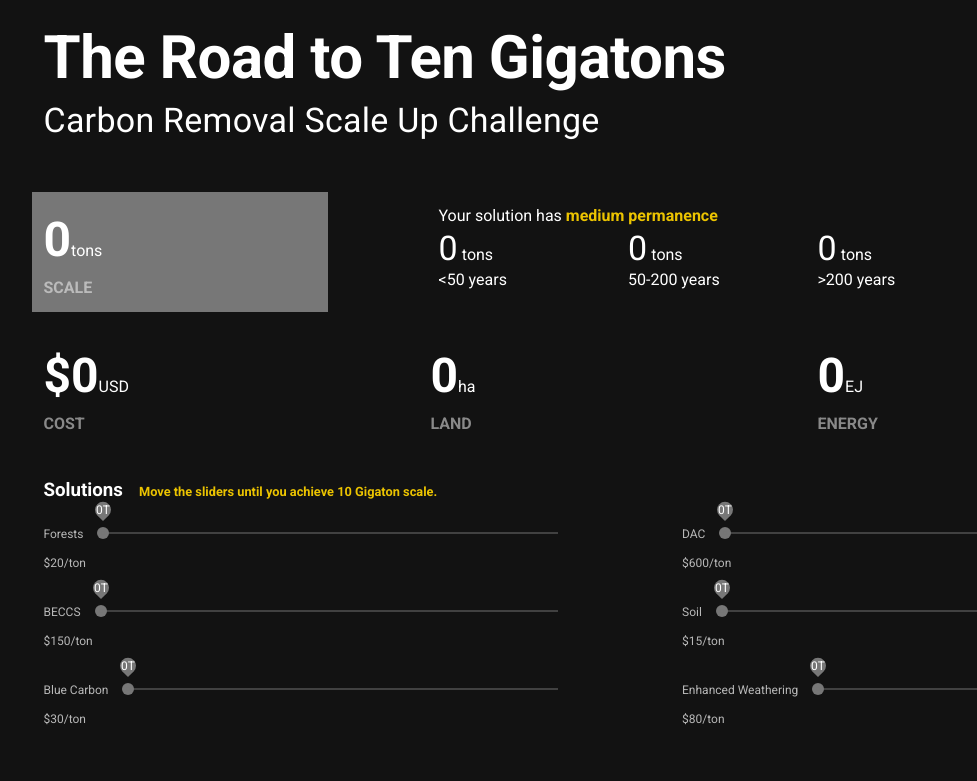
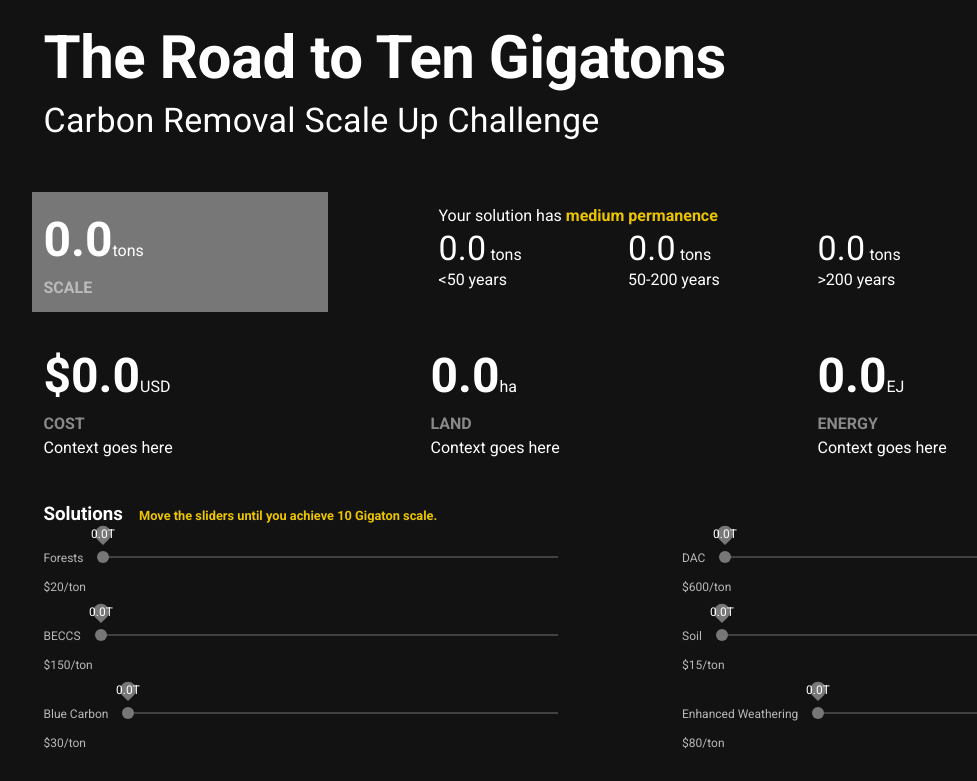
Before and after one commit to cssndrx/road-to-10gt, a Vue app: page / in a window 1280 px wide. Shown: the top 781 px of the page, without its empty margins (16-993 px from the left). Built offline with nearby package versions, Linux system fonts and the light colour scheme.

Commit message:
Added news item and constraints as snackbar. Fixed energy rounding.

```diff
--- a/src/components/Main.vue
+++ b/src/components/Main.vue
@@ -43,6 +43,8 @@ Your solution has <span class="bright" style="font-size: 1em;">medium permanence
 </div>
 
 <div class="caps-label" v-for="dim in dimensions" :key="'label'+dim">{{dim}}</div>
+
+<div v-for="dim in dimensions" :key="'context'+dim">{{getContext(dim)}}</div>
 </section>
 
 
@@ -50,6 +52,17 @@ Your solution has <span class="bright" style="font-size: 1em;">medium permanence
 <p class="bright" style="display:inline-block; margin-left: 16px;">Move the sliders until you achieve 10 Gigaton scale.</p>
 
 <section style="display:grid; grid-template-columns: 1fr 1fr; grid-column-gap: 10%; grid-row-gap: 24px;">
+
+
+<!-- <v-slider
+  v-model="testing"
+  :max="100"
+  :min="0"
+  :disabled="snackbar"
+  thumb-label="always"
+  style="min-width: 200px"
+  persistent-hint
+></v-slider> -->
 
 <!-- https://vuetifyjs.com/en/api/v-slider/#slots -->
 <v-slider
@@ -60,6 +73,7 @@ Your solution has <span class="bright" style="font-size: 1em;">medium permanence
   :max="maxAllocForSolution(solution)"
   :min="minAlloc"
   :thumb-size="16"
+  :disabled="snackbar"
   thumb-label="always"
   style="min-width: 200px"
   persistent-hint
@@ -70,6 +84,24 @@ Your solution has <span class="bright" style="font-size: 1em;">medium permanence
 <span slot="thumb-label">{{pprint('scale', tonsAllocated[solution]).big}}T</span>
 
 </v-slider>
+
+
+<!-- <input
+type="range"
+  v-model="tonsAllocated[solution]"
+  v-for="solution in solutions"
+  :key="solution"
+  :hint="'$' + costPerTonEstimate(solution) + '/ton'"
+  :max="maxAllocForSolution(solution)"
+  :min="minAlloc"
+  :thumb-size="16"
+  :disabled="snackbar"
+  thumb-label="always"
+  style="min-width: 200px"
+  persistent-hint
+/> -->
+
+
 </section>
 
 
@@ -114,7 +146,9 @@ Your solution has <span class="bright" style="font-size: 1em;">medium permanence
 
 
 <h3 class="mt-5">Simulated news</h3>
-<div class="news" v-for="newsItem in newsItems" :key="newsItem">{{newsItem}}</div>
+<div class="news" v-for="newsItem in newsItems" :key="newsItem.text" :style="{color: newsItem.color}">
+{{newsItem.text}}
+</div>
 
 
 <v-row >
@@ -158,6 +192,58 @@ Your solution has <span class="bright" style="font-size: 1em;">medium permanence
 
 
     </v-row>
+
+
+
+    <v-snackbar
+      v-model="snackbar"
+    >
+      {{ snackbarText }}
+
+      <template v-slot:action="{ attrs }">
+        <v-btn
+          :color="snackbarColor"
+          text
+          v-bind="attrs"
+          @click="snackbar = false"
+        >
+          Accept
+        </v-btn>
+      </template>
+    </v-snackbar>
+
+
+    <v-dialog
+      v-model="dialog"
+      width="500"
+    >
+      <v-card>
+        <v-card-title class="headline">
+          You win!
+        </v-card-title>
+
+        <v-card-text>
+          <p>
+          TODO(John): Debrief solution here
+          </p>
+          <p>
+            Congratulations! You hit 10 GT but…
+          </p>
+        </v-card-text>
+
+        <v-card-actions>
+          <v-spacer></v-spacer>
+          <v-btn
+            color="primary"
+            text
+            @click="dialog = false"
+          >
+            Play again
+          </v-btn>
+        </v-card-actions>
+      </v-card>
+    </v-dialog>
+
   </v-container>
 </template>
 
@@ -201,17 +287,83 @@ const TEN_BILLION = 10000000000;
 
       newsItems(){
         // TODO(John): Add logic to return the right news items based on the values of the data variables.
-        return [
-          '2030: Food prices rising due to BECCS competition for land!',
-          '2030: You’ve catalyzed a movement of farmers in the Corn Belt to move to regenerative agriculture!'
+
+        // '2030: Food prices rising due to BECCS competition for land!',
+        // '2030: You’ve catalyzed a movement of farmers in the Corn Belt to move to regenerative agriculture!',
+
+        const possibleNewsItems = [
+          {
+            condition: this.tonsAllocated.forests > 1000000,
+            text: 'You have unlocked forest achievement',
+            color: 'green'
+          },
+
+          {
+            condition: this.estimates.energy > 1,
+            text: 'Oh dear, you are using lots of energy',
+            color: 'yellow'
+          },
         ];
+        return possibleNewsItems.filter(item => item.condition);
+
+      },
+
+      // TODO(John): fill in actual constraints.
+      constraintsViolated(){
+          const constraints = [
+          {
+            condition: this.estimates.energy > 2,
+            text: 'Too much energy!',
+            color: 'red'
+          },
+          {
+            condition: this.estimates.cost > 2,
+            text: 'Too much money!',
+            color: 'red'
+          },
+          {
+            condition: this.estimates.land > 2,
+            text: 'Too much land!',
+            color: 'red'
+          },
+          ];
+          return constraints.filter(item => item.condition);
       }
 
 
     },
+    watch: {
+      constraintsViolated(violated){
+        violated.forEach(constraint => this.setAlert(constraint.text, constraint.color));
+      },
+
+      tonsSequestered(){
+        if (this.tonsSequestered > TEN_BILLION){
+          // this.dialog = true;
+        }
+      },
+      newsItems(newNews, oldNews){
+        const olds = _.map(oldNews, 'text');
+        const news  = _.map(newNews, 'text');
+        const additions = _.difference(news, olds);
+
+        if (additions.length > 1){
+          console.error('Expected only one additional news item, but got: ' + additions.length + '. Try staggering the thresholds for news items differently');
+        }
+
+        // Turn the additions into toasts
+        if (additions.length == 1){
+          const text = additions[0];
+          const color = newNews.filter(news => news.text === text)[0].color;
+          this.setAlert(text, color);
+        }
+      }
+    },
     data(){
 
       return {
+        testing: 0,
+
         dimensions: ['cost', 'land', 'energy'],
         solutions: ['forests', 'dac', 'beccs', 'soil', 'blueCarbon', 'enhancedWeathering'],
         tonsAllocated: {
@@ -228,10 +380,31 @@ const TEN_BILLION = 10000000000;
 
         dacEnergySource: 'csp',
         percentUtilization: 50,
+
+        // The bottom of screen snackbar toasts for news items.
+        snackbar: false,
+        snackbarText: 'This is a test',
+        snackbarColor: 'green',
+
+        // The end game dialog.
+        dialog: false,
       }
     },
 
     methods: {
+      // Set a blocking alert.
+      setAlert(text, color){
+        this.snackbarColor = color;
+        this.snackbarText = text;
+        this.snackbar = true;
+      },
+      getContext(dim){
+        // TODO(John): Return string with context for string dim ('cost', 'energy', 'land')
+        // You can look up the values using this.estimates[dim]
+        if (dim){
+          return 'Context goes here';
+        }
+      },
       maxAllocForSolution(sol) {
         return {
           forests: 3 * BILLION,
@@ -338,7 +511,7 @@ const TEN_BILLION = 10000000000;
             return (value / lim.limit).toFixed(1) + lim.suffix;
           }
         }
-        return value.toString();
+        return value.toFixed(1).toString();
       },
 
     }
```
Also changed, not shown: the_plan.txt.
